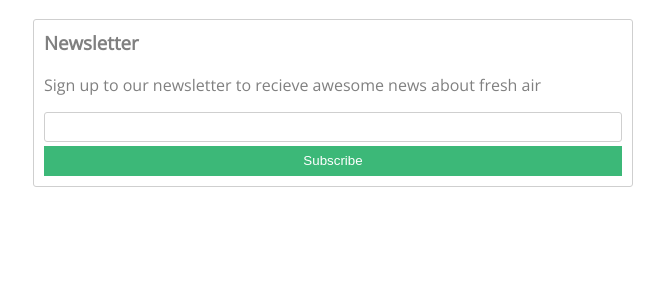
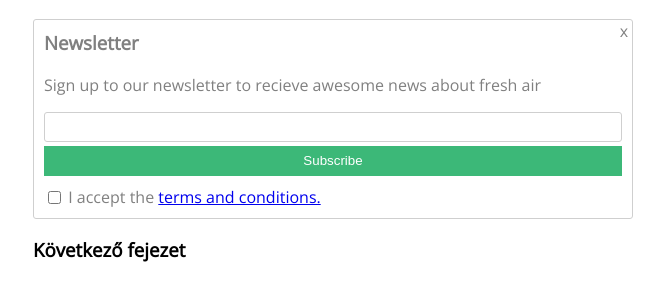
Before and after one commit to GavalaN/gyakorlas, a plain HTML site: page index.html in a window 1280 px wide. Shown: the part 67-368 px from the top of the page, without its empty margins (307-971 px from the left). Drawn offline with nearby package versions, Linux system fonts and the light colour scheme.

Commit message:
Add files via upload

```diff
--- a/index.html
+++ b/index.html
@@ -16,10 +16,17 @@
             <h3>Newsletter</h3>
             <p>Sign up to our newsletter to recieve awesome news about fresh air</p>
             <form>
-                <input type="text">
+                <input type="text" id="email">
                 <button type="submit">Subscribe</button>
+                <input type="checkbox" name="" id="terms">
+                <label for="terms">I accept the <a href="http://" target="_blank">terms and conditions.</a></label>
             </form>
+            <div id="closex">
+                x
+            </div>
+
         </div>
+        <h3>Következő fejezet</h3>
     </div>
 </body>
 </html>
--- a/style.css
+++ b/style.css
@@ -10,6 +10,8 @@
     border:solid thin #cfcfcf;
     padding:10px;
     border-radius:3px;
+    position: relative;
+    padding-bottom: 10px;
 }
 
 .newsletter button{
@@ -19,9 +21,10 @@
     display:block;
     width:100%;
     height: 30px;
+    margin-bottom: 10px;
 }
 
-.newsletter input{
+.newsletter input#email{
     display:block;
     width:100%;
     height: 30px;
@@ -34,3 +37,14 @@
 .newsletter h3{
     margin-top:0;
 }
+
+.newsletter #terms{
+    position: relative;
+    top: 1px;
+}
+
+.newsletter #closex{
+    position: absolute;
+    top: 0;
+    right: 4px;
+}
```
